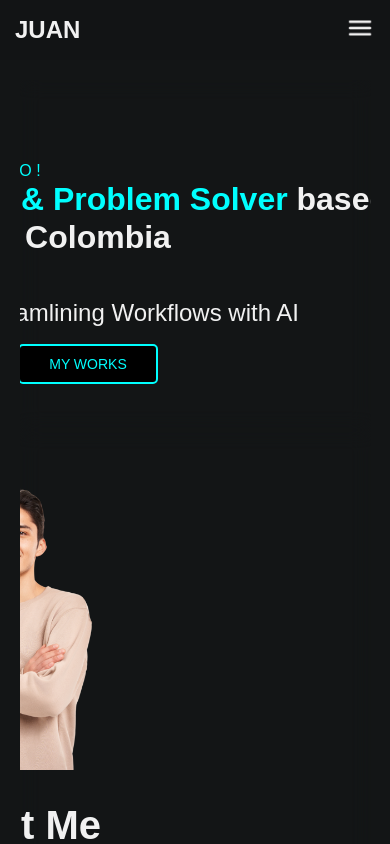
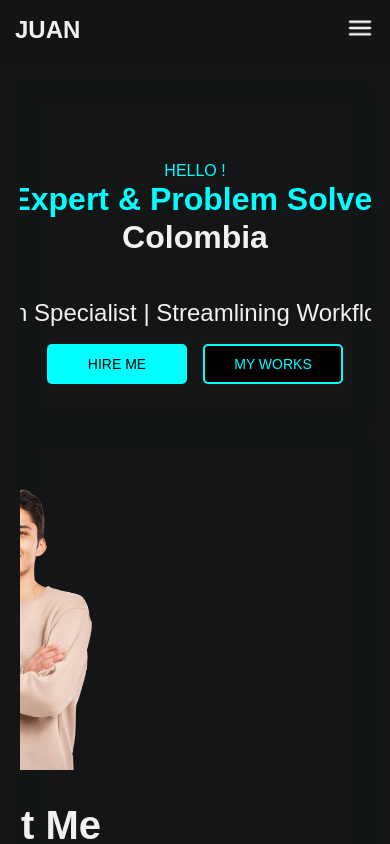
Before and after one commit to juanchovg1/mi-portafolio-frontend, a React (Vite) app: page / in a window 390 px wide. Shown: the top 844 px of the page. Built offline with nearby package versions, Linux system fonts and the light colour scheme.

Commit message:
Update max-width properties in global and ProfileSection styles for improved responsiveness

```diff
--- a/src/styles/components/ProfileSection.css
+++ b/src/styles/components/ProfileSection.css
@@ -1,7 +1,7 @@
 .profile-section {
     display: flex;
-    max-width: 1200px;
     width: 100%;
+    max-width: 100%;
     padding: 40px 20px;
     margin-top: 20px;
     flex-direction: column;
@@ -16,8 +16,8 @@
     display: flex;
     flex-direction: row;
     align-items: center;
-    max-width: 1200px;
     width: 100%;
+    max-width: 100%;
     height: 100%;
     max-height: 600px;
     box-sizing: border-box;
--- a/src/styles/global.css
+++ b/src/styles/global.css
@@ -72,7 +72,7 @@ button:focus-visible {
     border-radius: 10px;
     padding: 20px;
     width: 100%;
-    max-width: 1200px;
+    max-width: min(1200px, 100%);
     box-sizing: border-box;
     margin: 0 auto;
 }
```
